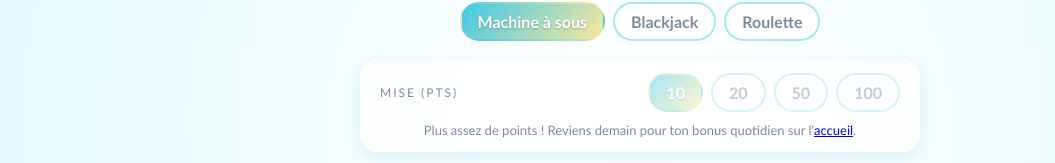
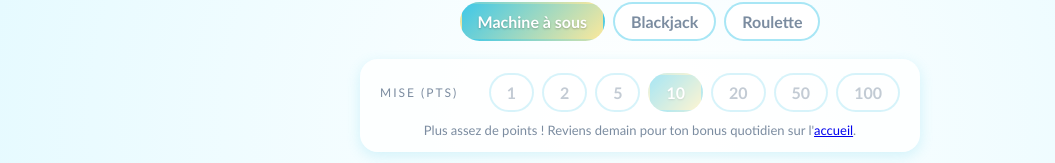
Before and after one commit to ChickenB4lls/ChickenB4lls.github.io, a plain HTML site: page casino.html in a window 1280 px wide. Shown: the part 118-281 px from the top of the page, without its empty margins (0-1055 px from the left). Drawn offline with Linux system fonts and the light colour scheme.

Commit message:
ajout options de mise

```diff
--- a/casino.html
+++ b/casino.html
@@ -107,8 +107,8 @@
     const $ = s => document.querySelector(s), $$ = s => [...document.querySelectorAll(s)];
     const pick = a => a[Math.random() * a.length | 0];
     const wait = ms => new Promise(r => setTimeout(r, ms));
-    const BETS = [10, 20, 50, 100];
-    let bet = 10, busy = false;
+    const BETS = [1, 2, 5, 10, 20, 50, 100];
+    let bet = 5, busy = false;
 
     /* ---------- Mise & état commun ---------- */
     function renderChips() {
```
